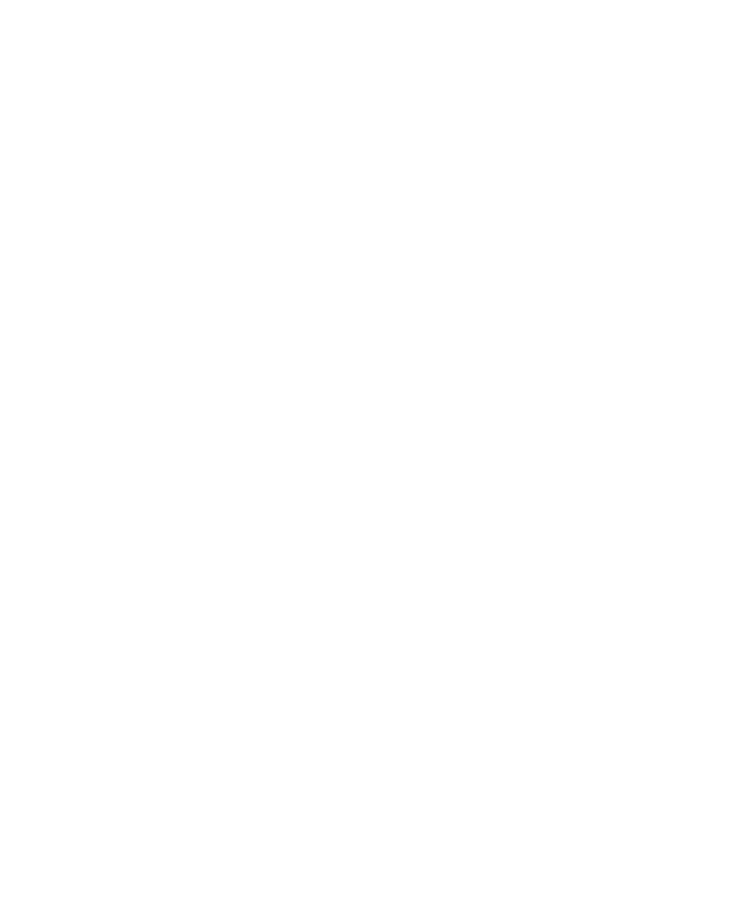
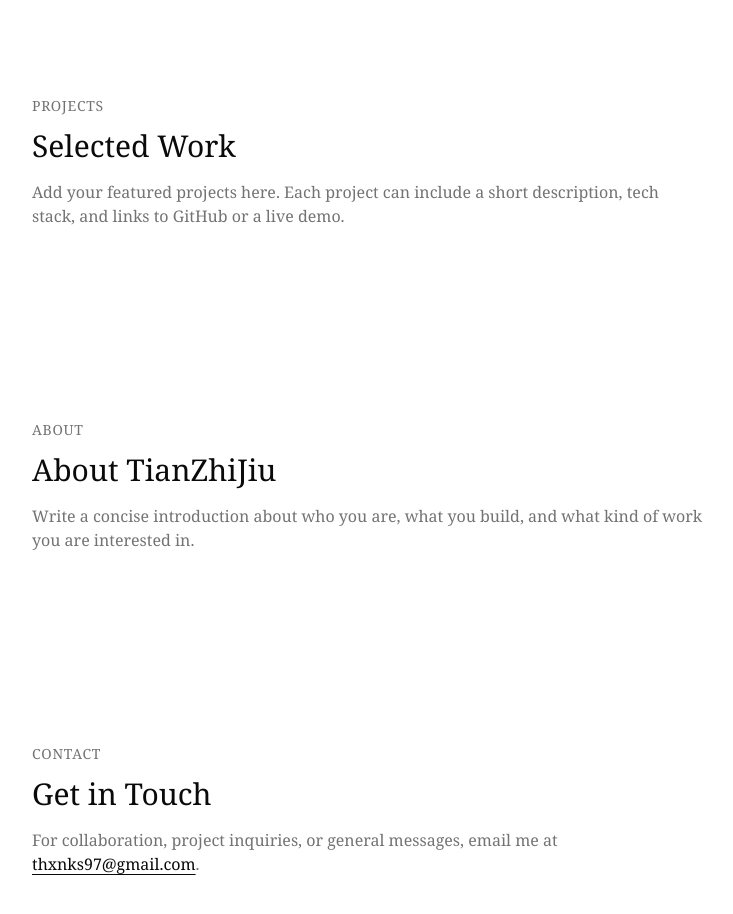
Before and after one commit to Thxnks/tianzhijiu.dev, a Next.js app: page / in a window 1280 px wide. Shown: the part 800-1714 px from the top of the page, without its empty margins (272-1005 px from the left). Before the commit the page ends 800 px from the top, so only its background shows below. Built offline with nearby package versions, Linux system fonts and the light colour scheme.

Commit message:
restore sections below full-screen hero

```diff
--- a/src/app/page.tsx
+++ b/src/app/page.tsx
@@ -1,5 +1,37 @@
 import HeroSection from "@/components/hero-section-1"
 
 export default function Home() {
-  return <HeroSection />
+  return (
+    <>
+      <HeroSection />
+
+      <section id="projects" className="mx-auto max-w-5xl scroll-mt-24 px-6 py-24">
+        <p className="text-sm font-medium uppercase tracking-wider text-muted-foreground">Projects</p>
+        <h2 className="mt-3 font-serif text-3xl font-medium">Selected Work</h2>
+        <p className="mt-4 max-w-2xl text-muted-foreground">
+          Add your featured projects here. Each project can include a short description, tech stack, and links to GitHub or a live demo.
+        </p>
+      </section>
+
+      <section id="about" className="mx-auto max-w-5xl scroll-mt-24 px-6 py-24">
+        <p className="text-sm font-medium uppercase tracking-wider text-muted-foreground">About</p>
+        <h2 className="mt-3 font-serif text-3xl font-medium">About TianZhiJiu</h2>
+        <p className="mt-4 max-w-2xl text-muted-foreground">
+          Write a concise introduction about who you are, what you build, and what kind of work you are interested in.
+        </p>
+      </section>
+
+      <section id="contact" className="mx-auto max-w-5xl scroll-mt-24 px-6 py-24">
+        <p className="text-sm font-medium uppercase tracking-wider text-muted-foreground">Contact</p>
+        <h2 className="mt-3 font-serif text-3xl font-medium">Get in Touch</h2>
+        <p className="mt-4 max-w-2xl text-muted-foreground">
+          For collaboration, project inquiries, or general messages, email me at{" "}
+          <a className="font-medium text-foreground underline underline-offset-4" href="mailto:thxnks97@gmail.com">
+            thxnks97@gmail.com
+          </a>
+          .
+        </p>
+      </section>
+    </>
+  )
 }
```
